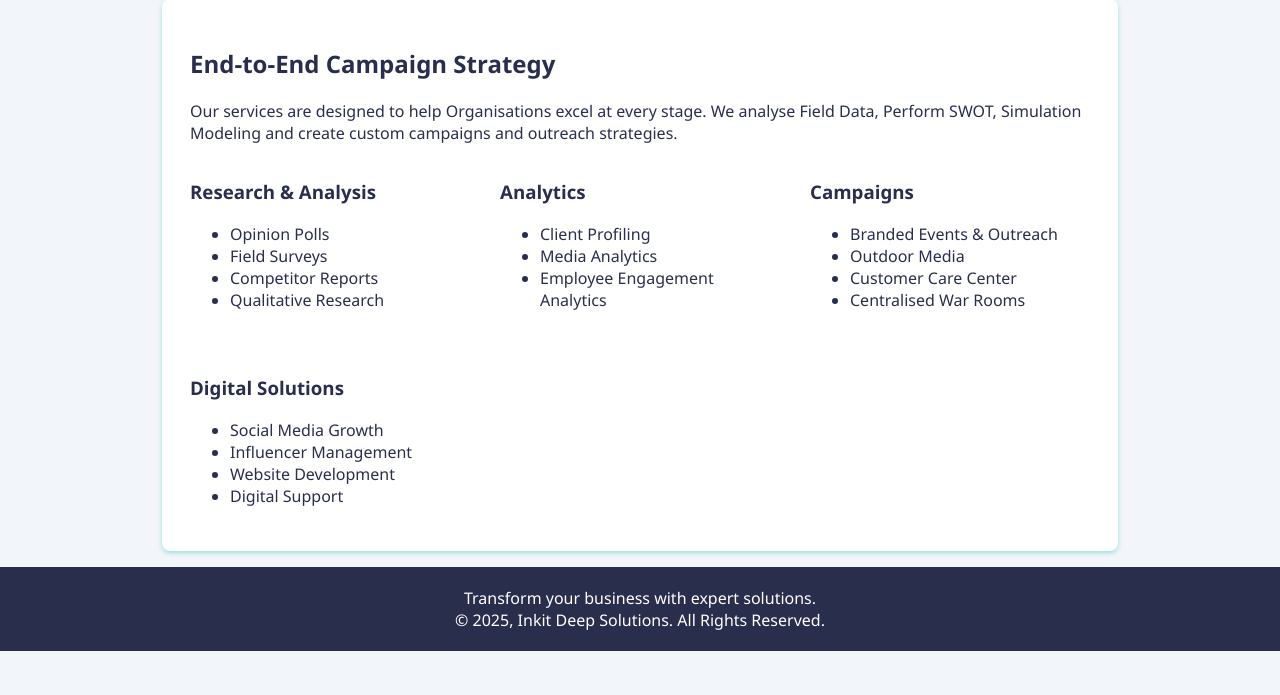
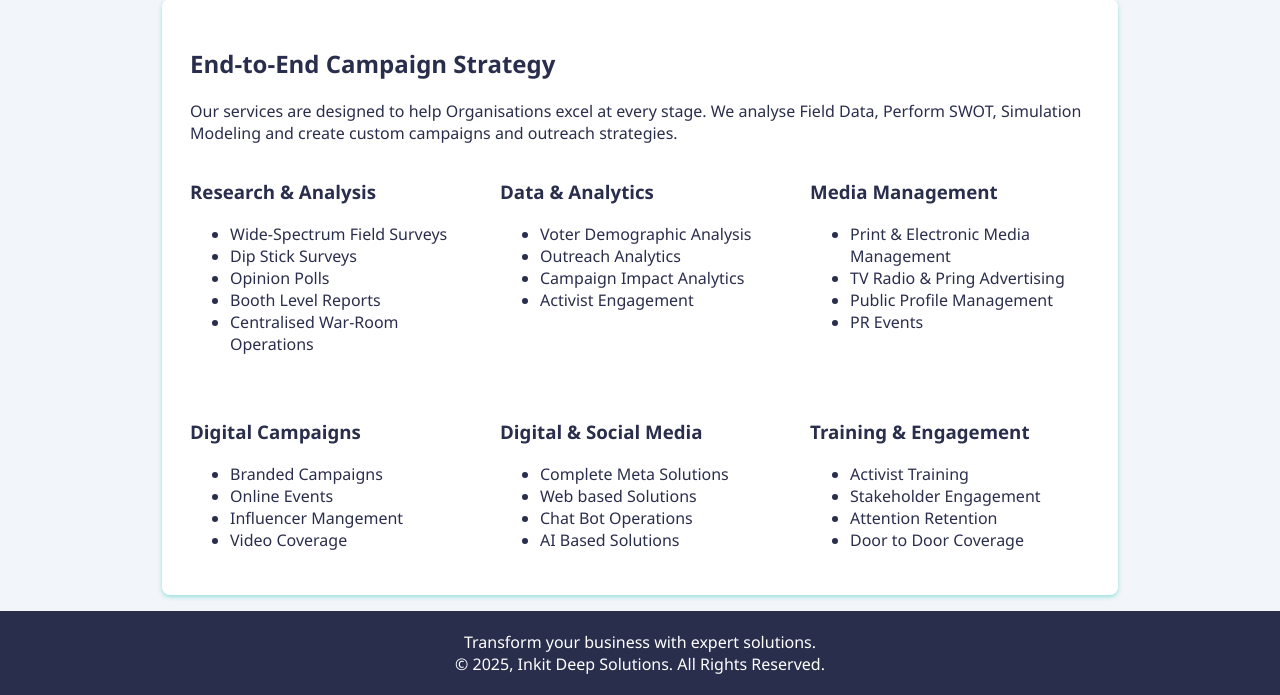
Before and after one commit to redroboart/Inkit-deepsolutions, a plain HTML site: page services.html in a window 1280 px wide. Shown: the part 159-854 px from the top of the page. Before the commit the page ends 810 px from the top, so only its background shows below. Drawn offline with Linux system fonts and the light colour scheme.

Commit message:
Update services.html

```diff
--- a/services.html
+++ b/services.html
@@ -30,38 +30,58 @@
         <p>Our services are designed to help Organisations excel at every stage. We analyse Field Data, Perform SWOT, Simulation Modeling and create custom campaigns and outreach strategies.</p>
         <div class="grid">
             <div>
-                <h3>Research & Analysis</h3>
+                 <h3>Research & Analysis</h3>
                 <ul>
-                    <li> Opinion Polls</li>
-                    <li>Field Surveys</li>
-                    <li>Competitor Reports</li>
-                    <li>Qualitative Research</li>
+                    <li>Wide-Spectrum Field Surveys</li>
+                    <li>Dip Stick Surveys</li>
+                    <li>Opinion Polls</li>
+                    <li>Booth Level Reports</li>
+                    <li>Centralised War-Room Operations</li>
                 </ul>
             </div>
             <div>
-                <h3>Analytics</h3>
+                 <h3>Data & Analytics</h3>
                 <ul>
-                    <li>Client Profiling</li>
-                    <li>Media Analytics</li>
-                    <li>Employee Engagement Analytics</li>
+                    <li>Voter Demographic Analysis</li>
+                    <li>Outreach Analytics</li>
+                    <li>Campaign Impact Analytics</li>
+                    <li>Activist Engagement</li>
                 </ul>
             </div>
             <div>
-                <h3>Campaigns</h3>
+                <h3>Media Management</h3>
                 <ul>
-                    <li>Branded Events & Outreach</li>
-                    <li>Outdoor Media</li>
-                    <li>Customer Care Center</li>
-                    <li>Centralised War Rooms</li>
+                    <li>Print & Electronic Media Management</li>
+                    <li>TV Radio & Pring Advertising</li>
+                    <li>Public Profile Management</li>
+                    <li>PR Events</li>
                 </ul>
             </div>
             <div>
-                <h3>Digital Solutions</h3>
+                <h3>Digital Campaigns</h3>
                 <ul>
-                    <li>Social Media Growth</li>
-                    <li>Influencer Management</li>
-                    <li>Website Development</li>
-                    <li>Digital Support</li>
+                    <li>Branded Campaigns</li>
+                    <li>Online Events</li>
+                    <li>Influencer Mangement</li>
+                    <li>Video Coverage</li>
+                </ul>
+            </div>
+            <div>
+                <h3>Digital & Social Media</h3>
+                <ul>
+                    <li>Complete Meta Solutions </li>
+                    <li>Web based Solutions</li>
+                    <li>Chat Bot Operations </li>
+                    <li>AI Based Solutions</li>
+                </ul>
+            </div>
+            <div>
+                <h3>Training & Engagement</h3>
+                <ul>
+                    <li>Activist Training</li>
+                    <li>Stakeholder Engagement</li>
+                    <li>Attention Retention</li>
+                    <li>Door to Door Coverage</li>
                 </ul>
             </div>
         </div>
```
